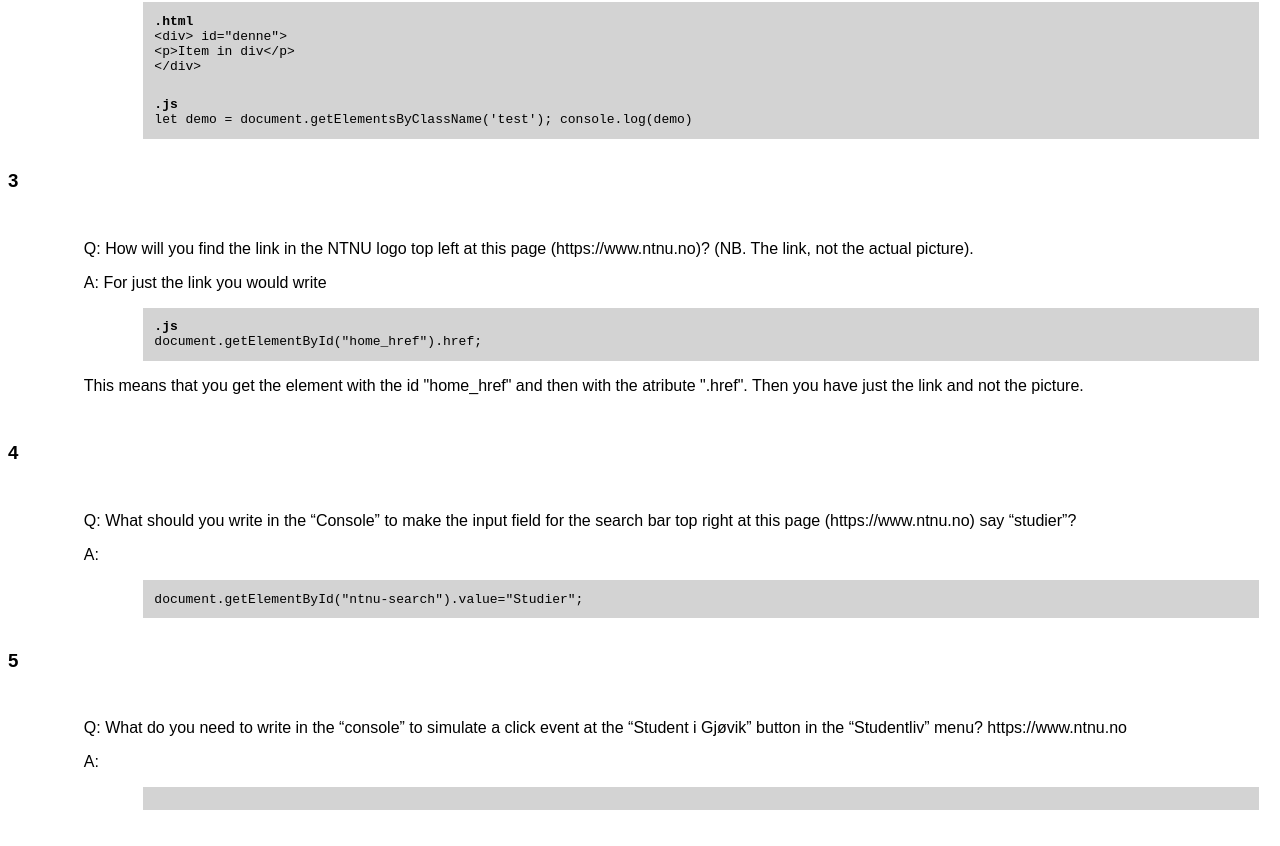
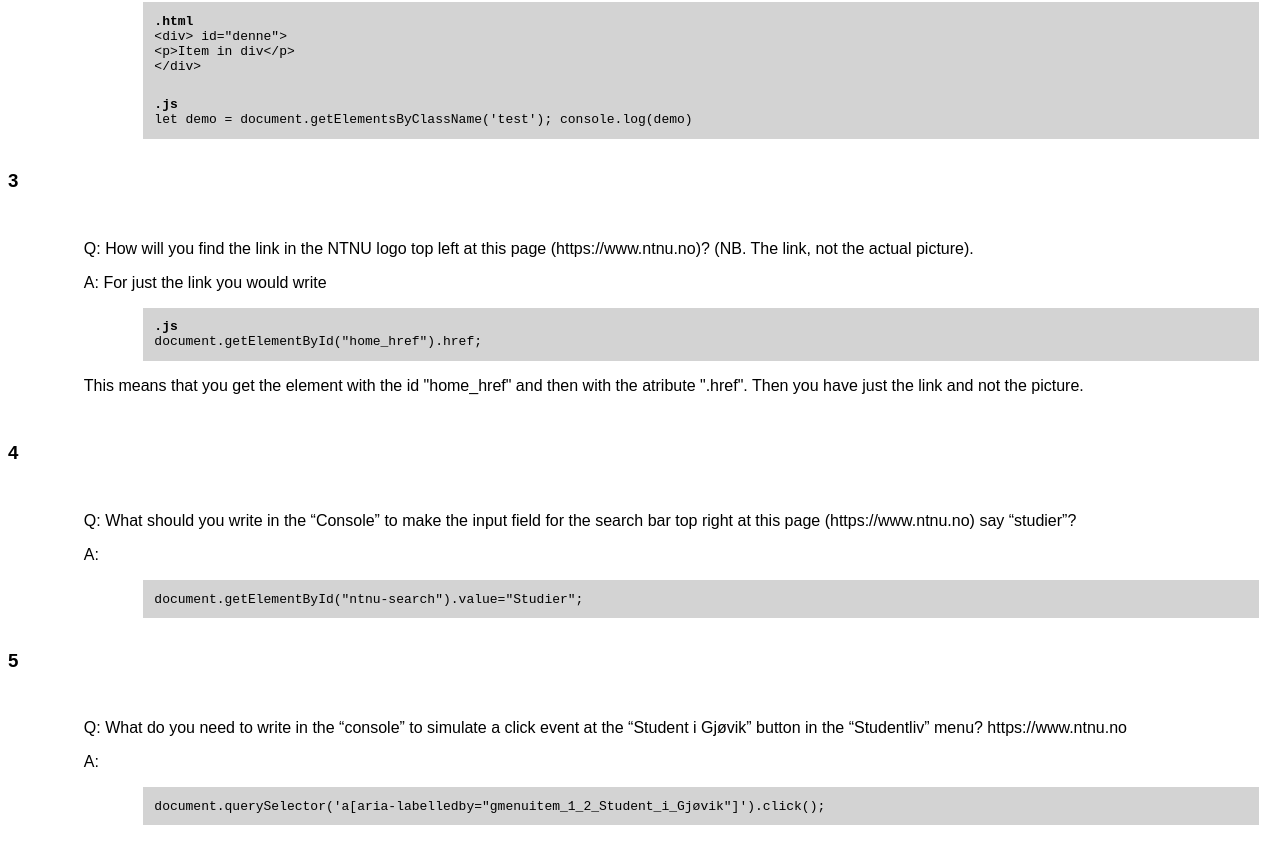
Before and after one commit to VebOpem/front-end-tasks, a plain HTML site: page oblig-1/index.html in a window 1280 px wide. Shown: the part 521-1367 px from the top of the page. Drawn offline with Linux system fonts and the light colour scheme; a web font is replaced by a local one.

Commit message:
task 5 done

```diff
--- a/oblig-1/index.html
+++ b/oblig-1/index.html
@@ -97,6 +97,7 @@
                 A:
             </p>
             <code>
+                document.querySelector('a[aria-labelledby="gmenuitem_1_2_Student_i_Gjøvik"]').click();
             </code>
         </div>
     </body>
```
